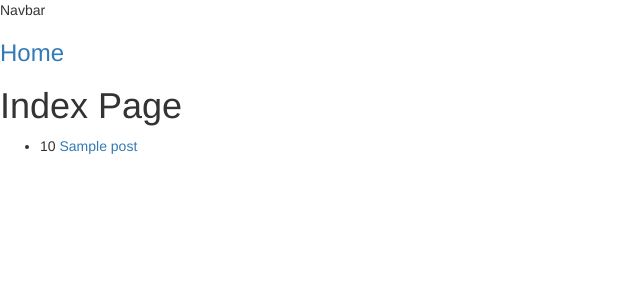
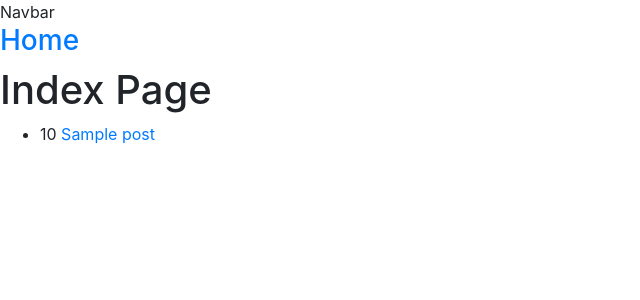
Before and after one commit to rahul-tuladhar/hardware, a Django app: template hardware_web/posts/templates/index.html in a window 1280 px wide. Shown: the top 300 px of the page, without its empty margins (0-640 px from the left). Run offline with Django 3.2, Linux system fonts and the light colour scheme; the template is opened without the code that fills it: most values are stand-ins (such as "Sample title", 1, 10 or a date in 2020); some libraries are stand-ins or nearby versions.

Commit message:
bootstrap

```diff
--- a/hardware_web/posts/templates/base.html
+++ b/hardware_web/posts/templates/base.html
@@ -1,3 +1,4 @@
+{% load static %}
 <!DOCTYPE html>
 <html lang="en">
 <head>
@@ -6,9 +7,7 @@
   <meta http-equiv="X-UA-Compatible" content="ie=edge">
   <title>Base site</title>
 </head>
-<link rel="stylesheet" href="//maxcdn.bootstrapcdn.com/bootstrap/3.2.0/css/bootstrap.min.css">
-<link rel="stylesheet" href="//maxcdn.bootstrapcdn.com/bootstrap/3.2.0/css/bootstrap-theme.min.css">
-<body>
+<link rel="stylesheet" href="{% static 'css/bootstrap.css' %}">
   {% block navbar %}
   Navbar
   <h3><a href="{% url 'home' %}">Home</a></h3>
```
